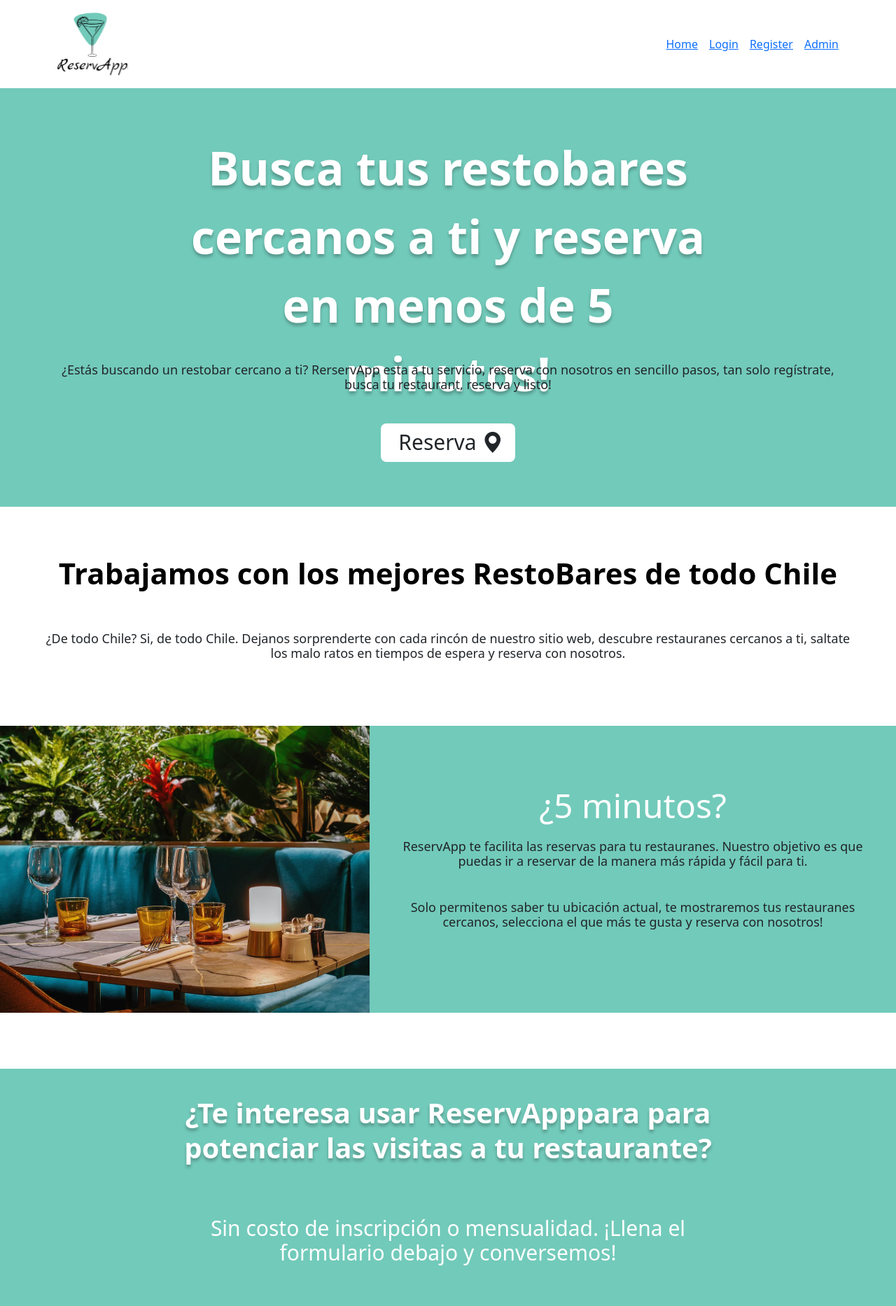
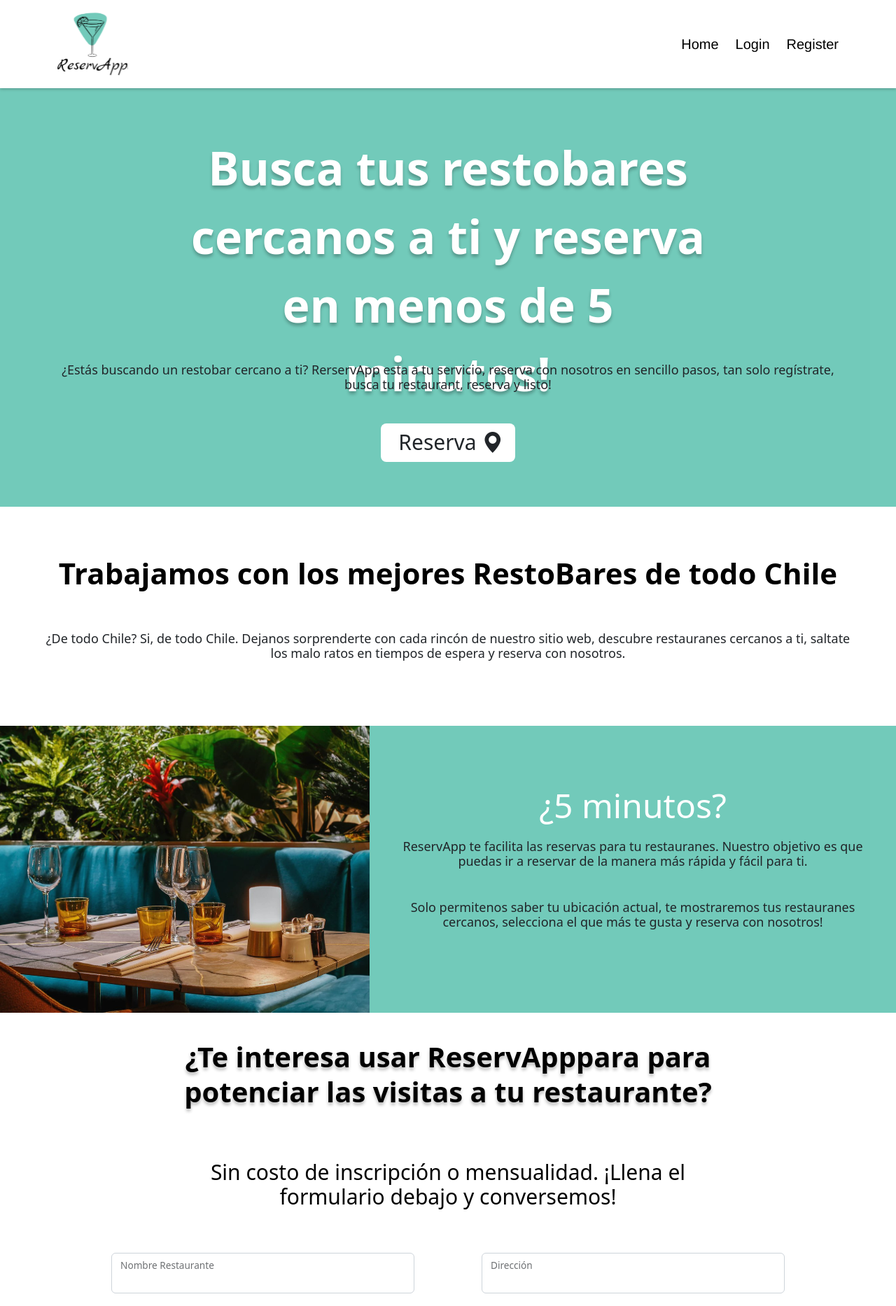
Before and after one commit to rmastudillo/KRTeam, a Vue app: page / in a window 1280 px wide. Shown: the top 1866 px of the page at 70% size. Built offline with nearby package versions, Linux system fonts and the light colour scheme.

Commit message:
feat: user store and ui changes

```diff
--- a/package.json
+++ b/package.json
@@ -13,6 +13,7 @@
   "dependencies": {
     "@types/bootstrap": "^5.2.6",
     "@vue-leaflet/vue-leaflet": "^0.9.0",
+    "@vueuse/shared": "^10.2.1",
     "bootstrap": "^5.2.3",
     "bootstrap-icons": "^1.10.5",
     "leaflet": "^1.9.4",
--- a/src/components/home/components/TitleSection.vue
+++ b/src/components/home/components/TitleSection.vue
@@ -41,7 +41,7 @@ const handleSubmit = (e: any) => {
       ratos en tiempos de espera y reserva con nosotros.
     </h3>
   </div>
-  <div class="flex flex-col lg:flex-row lg:max-h-min">
+  <div class="flex flex-col lg:flex-row lg:max-h-min w-full">
     <div class="inline-flex justify-center">
       <img :src="restobarLanding" alt="My SVG Image" />
     </div>
@@ -58,7 +58,6 @@ const handleSubmit = (e: any) => {
       </h3>
     </div>
   </div>
-  <div class="bg-white w-full h-[10vh]"></div>
   <div class="form-main-container">
     <h2 class="form-title">
       ¿Te interesa usar ReservApppara para potenciar las visitas a tu
@@ -82,12 +81,12 @@ const handleSubmit = (e: any) => {
           <label :for="campo.id">{{ campo.label }}</label>
         </div>
       </div>
-      <div class="inline-flex w-full justify-center px-[5%] lg:px-[10%]">
+      <div class="inline-flex w-full justify-center px-[5%] lg:px-[10%] mt-10">
         <button
           type="submit"
-          class="btn bg-white btn-lg text-center w-full lg:w-1/2"
+          class="bg-blue-500 hover:bg-blue-700 text-white font-bold py-2 px-4 rounded"
         >
-          <span class="mx-2 text-3xl">Enviar</span>
+          <span class="mx-3 text-2xl">Enviar</span>
         </button>
       </div>
     </form>
@@ -145,6 +144,7 @@ const handleSubmit = (e: any) => {
   flex-direction: column;
   align-items: center;
   gap: 1rem;
+  width: 100%;
 }
 
 @media screen and (min-width: 1024px) {
@@ -231,7 +231,8 @@ const handleSubmit = (e: any) => {
   gap: 1rem;
   padding-inline: 5%;
   padding-block: 10%;
-  background-color: #72caba;
+  background-color: #fff;
+  width: 100%;
 }
 
 @media screen and (min-width: 1024px) {
@@ -247,7 +248,7 @@ const handleSubmit = (e: any) => {
   font-size: 30px;
   line-height: 35px;
   text-align: center;
-  color: #ffffff;
+  color: #000;
   text-shadow: 0px 4px 4px rgba(0, 0, 0, 0.25);
 }
 
@@ -265,7 +266,7 @@ const handleSubmit = (e: any) => {
   font-size: 20px;
   line-height: 25px;
   text-align: center;
-  color: #ffffff;
+  color: #000;
 }
 
 @media screen and (min-width: 1024px) {
--- a/src/components/local_page/LocalPage.vue
+++ b/src/components/local_page/LocalPage.vue
@@ -67,7 +67,10 @@ onMounted(() => {
     <div id="mapid"></div>
   </div>
 
-  <div id="container-local" class="flex flex-col lg:flex-row lg:max-h-min">
+  <div
+    id="container-local"
+    class="flex flex-col lg:flex-row lg:max-h-min w-full"
+  >
     <div id="container-img" class="inline-flex justify-center">
       <img :src="imglocal" alt="My SVG Image" />
     </div>
@@ -103,6 +106,7 @@ onMounted(() => {
   align-items: center;
   margin: 15px;
   height: auto;
+  width: 100%;
 }
 
 #mapid {
--- a/src/components/login/LoginPage.vue
+++ b/src/components/login/LoginPage.vue
@@ -1,8 +1,11 @@
 <script lang="ts" setup>
+import { client } from "@/api/client";
+import { useUserStore } from "@/stores/userStore";
 import { ref } from "vue";
-import { useRouter } from 'vue-router';
+import { useRouter } from "vue-router";
 
 const router = useRouter();
+const userStore = useUserStore();
 let email = ref("");
 let password = ref("");
 
@@ -16,28 +19,33 @@ const login = async () => {
   data.append("scope", "");
   data.append("client_id", "");
   data.append("client_secret", "");
-
-  const response = await fetch(url, {
-    method: "POST",
-    headers: {
-      Accept: "application/json",
-      "Content-Type": "application/x-www-form-urlencoded",
-    },
-    body: data,
-  });
-
-  if (!response.ok) {
+  try {
+    const response = await client.post("/login", data, {
+      headers: {
+        "Content-Type": "application/x-www-form-urlencoded",
+      },
+    });
+    const responseData = response.data;
+    userStore.setToken(responseData.access_token);
+    userStore.setIsAppAdmin(responseData.is_superuser);
+    userStore.setIsRestobarAdmin(responseData.is_restobar_owner);
+    userStore.setIsLogged(true);
+    alert("Inicio de sesión exitoso!");
+    if (responseData.is_superuser) router.push({ name: "Admin" });
+    else {
+      router.push({ name: "Local" });
+    }
+  } catch {
     alert(
       "Hubo un problema con el inicio de sesión porfavor verifica los datos ingresados"
     );
-  } else {
-    alert("Inicio de sesión exitoso!");
-    router.push({ name: 'Local' });
   }
 };
 </script>
 <template>
-  <section class="vh-min-100">
+  <section
+    class="h-full w-full d-flex justify-content-center align-items-center"
+  >
     <div class="container-fluid h-custom">
       <div
         class="row d-flex justify-content-center align-items-center h-min-100"
@@ -98,7 +106,7 @@ const login = async () => {
               </button>
               <p class="small fw-bold mt-2 pt-1 mb-0">
                 ¿No tienes cuenta?
-                <router-link :to="{name: 'Register'}">
+                <router-link :to="{ name: 'Register' }">
                   <a href="#!" class="link-danger">Registrate</a>
                 </router-link>
               </p>
--- a/src/components/register/RegisterPage.vue
+++ b/src/components/register/RegisterPage.vue
@@ -1,7 +1,11 @@
 <script lang="ts" setup>
+import { client } from "@/api/client";
+import { useUserStore } from "@/stores/userStore";
 import { ref } from "vue";
+import { useRouter } from "vue-router";
 
-
+const router = useRouter();
+const userStore = useUserStore();
 let name = ref("");
 let email = ref("");
 let password = ref("");
@@ -13,30 +17,31 @@ const register = async () => {
     return;
   }
 
-  const response = await fetch(
-    `http://35.232.169.75/api/v1/signup?email=${email.value}&full_name=${name.value}&password=${password.value}`,
-    {
-      method: "POST",
-      headers: {
-        "Content-Type": "application/json",
-      },
-      body: JSON.stringify({
-        email: email.value,
-        full_name: name.value,
-        password: password.value,
-      }),
+  try {
+    const response = await client.post(
+      `/signup?email=${email.value}&full_name=${name.value}&password=${password.value}`,
+      {
+        headers: {
+          "Content-Type": "application/x-www-form-urlencoded",
+        },
+      }
+    );
+    userStore.setToken(response.data.access_token);
+    userStore.setIsAppAdmin(response.data.is_superuser);
+    userStore.setIsRestobarAdmin(response.data.is_restobar_owner);
+    userStore.setIsLogged(true);
+    alert("Registro exitoso!");
+    if (response.data.is_superuser) router.push({ name: "Admin" });
+    else {
+      router.push({ name: "Local" });
     }
-  );
-
-  if (!response.ok) {
-    alert("Hubo un problema con el registro");
-  } else {
+  } catch {
     alert("Registro exitoso!");
   }
 };
 </script>
 <template>
-  <section class="vh-min-100" style="background-color: #eee">
+  <section class="vh-min-100 w-full" style="background-color: #eee">
     <div id="container-register" class="container h-min-100">
       <div class="row d-flex justify-content-center align-items-center h-100">
         <div class="col-lg-12 col-xl-11">
@@ -47,7 +52,6 @@ const register = async () => {
                   <p class="text-center h1 fw-bold mb-5 mx-1 mx-md-4 mt-4">
                     Sign up
                   </p>
-
 
                   <form class="mx-1 mx-md-4">
                     <div class="d-flex flex-row align-items-center mb-4">
@@ -108,15 +112,14 @@ const register = async () => {
                           >Repite tu Contraseña</label
                         >
                       </div>
-
                     </div>
 
                     <div
-                      class="d-flex justify-content-center mx-4 mb-3 mb-lg-4"
+                      class="d-flex justify-content-center mx-4 mb-3 mb-lg-4 gap-2"
                     >
-                    <p class="small fw-bold mt-2 pt-1 mb-0">
+                      <p class="small fw-bold mt-2 pt-1 mb-0">
                         ¿Tienes cuenta?
-                        <router-link :to="{name: 'Login'}">
+                        <router-link :to="{ name: 'Login' }">
                           <a href="#!" class="link-danger">Iniciar Sesión</a>
                         </router-link>
                       </p>
--- a/src/layouts/MainLayout.vue
+++ b/src/layouts/MainLayout.vue
@@ -6,7 +6,9 @@ import { RouterView } from "vue-router";
 <template>
   <div class="min-h-screen flex flex-col">
     <Nav />
-    <main class="mb-4 flex-grow-1 w-full">
+    <main
+      class="mb-0 flex-grow-1 w-full h-full d-flex flex-col justify-content-center align-items-center"
+    >
       <RouterView />
     </main>
   </div>
--- a/src/layouts/Nav.vue
+++ b/src/layouts/Nav.vue
@@ -3,43 +3,74 @@ import krteamlogo from "@/assets/img/krteamlogo.svg";
 import { routes } from "@/router";
 import { computed } from "vue";
 import { useRouter } from "vue-router";
+import { useUserStore } from "@/stores/userStore";
+import { storeToRefs } from "pinia";
 
 const siteUrl = import.meta.env.VITE_BUILD_ADDRESS;
 const router = useRouter();
 const activeRoute = computed(() => router.currentRoute.value.path);
 const isActive = (path: string) => path === activeRoute.value;
+const userStore = storeToRefs(useUserStore());
+const userIsLogged = userStore.isLogged;
+const userIsAppAdmin = userStore.isAppAdmin;
+
+const logoutAndRedirect = () => {
+  useUserStore().logout();
+  router.push({ name: "Home" });
+};
 </script>
 <template>
-  <div class="container">
-    <nav class="navbar flex flex-row justify-between">
+  <nav class="navbar flex flex-row justify-between">
+    <div class="container">
       <router-link
-        :to="routes[0].path"
+        :to="
+          userIsLogged
+            ? userIsAppAdmin
+              ? { name: 'Admin' }
+              : { name: 'Local' }
+            : { name: 'Home' }
+        "
         class="navbar-brand d-flex align-items-center text-decoration-none"
       >
-        <img :src="krteamlogo" alt="asdas" />
+        <img :src="krteamlogo" alt="logo" />
       </router-link>
-      <div class="flex flex-row flex-nowrap gap-3">
-        <router-link :to="{name: 'Home'}">
-          <div>Home</div>
+      <div class="flex flex-row flex-nowrap gap-4">
+        <router-link
+          :to="
+            userIsLogged
+              ? userIsAppAdmin
+                ? { name: 'Admin' }
+                : { name: 'Local' }
+              : { name: 'Home' }
+          "
+        >
+          <span class="link">Home</span>
         </router-link>
-        <router-link :to="{name: 'Login'}">
-          <div>Login</div>
-        </router-link>
-        <router-link :to="{name: 'Register'}">
-          <div>Register</div>
-        </router-link>
-        <router-link :to="{name: 'Admin'}">
-          <div>
-            Admin
-          </div>
-        </router-link>
+        <!-- Mostrar solo si el usuario está logeado -->
+        <div class="link" v-if="userIsLogged" @click="logoutAndRedirect">
+          Logout
+        </div>
+        <template v-else>
+          <!-- Mostrar solo si el usuario NO está logeado -->
+          <router-link :to="{ name: 'Login' }">
+            <div class="link">Login</div>
+          </router-link>
+          <router-link :to="{ name: 'Register' }">
+            <div class="link">Register</div>
+          </router-link>
+        </template>
       </div>
-    </nav>
-  </div>
+    </div>
+  </nav>
 </template>
 <style lang="scss" scoped>
 ul {
   list-style: none;
+}
+
+nav {
+  width: 100%;
+  box-shadow: 0 2px 4px 0 rgba(0, 0, 0, 0.2);
 }
 .search-block {
   background: #72caba;
@@ -50,5 +81,26 @@ ul {
   color: white;
   text-align: start;
   align-items: center;
+  gap: 10px;
+}
+
+.link {
+  color: #000;
+  text-decoration: none;
+  font-size: 20px;
+  font-family: Helvetica, sans-serif;
+}
+.link:hover {
+  color: #0074d9;
+  text-decoration: none;
+  cursor: pointer;
+}
+
+a:link {
+  text-decoration: none;
+}
+
+a:visited {
+  text-decoration: none;
 }
 </style>
--- a/src/main.ts
+++ b/src/main.ts
@@ -8,13 +8,17 @@ import "@/assets/styles/tailwind.css";
 import "bootstrap-icons/font/bootstrap-icons.css";
 import "bootstrap/dist/css/bootstrap.min.css";
 import "bootstrap/dist/js/bootstrap.js";
+import { useUserStore } from "./stores/userStore";
 
 const app = createApp(App);
 
 // USE PINIA
 const pinia = createPinia();
 pinia.use(piniaPluginPersistedstate);
+
 app.use(pinia);
 app.use(router);
 
+const userStore = useUserStore();
+userStore.loadFromLocalStorage();
 app.mount("#app");
--- /dev/null
+++ b/src/stores/userStore.ts
@@ -0,0 +1,72 @@
+import { defineStore } from "pinia";
+
+export const useUserStore = defineStore({
+  id: "user",
+  state: () => ({
+    userToken: "",
+    userIsAppAdmin: false,
+    userIsRestobarAdmin: false,
+    userIsLoggedIn: false,
+  }),
+  getters: {
+    getToken(): string {
+      return this.userToken;
+    },
+    isAppAdmin(): boolean {
+      return this.userIsAppAdmin;
+    },
+    isRestobarAdmin(): boolean {
+      return this.userIsRestobarAdmin;
+    },
+    isLogged(): boolean {
+      return this.userIsLoggedIn;
+    },
+  },
+  actions: {
+    setToken(userToken: string): void {
+      this.userToken = userToken;
+      localStorage.setItem("userToken", userToken);
+    },
+    setIsAppAdmin(value: boolean): void {
+      this.userIsAppAdmin = value;
+      localStorage.setItem("userIsAppAdmin", value.toString());
+    },
+    setIsRestobarAdmin(value: boolean): void {
+      this.userIsRestobarAdmin = value;
+      localStorage.setItem("userIsRestobarAdmin", value.toString());
+    },
+    setIsLogged(value: boolean): void {
+      this.userIsLoggedIn = value;
+      localStorage.setItem("userIsLoggedIn", value.toString());
+    },
+    loadFromLocalStorage(): void {
+      const userToken = localStorage.getItem("userToken");
+      userToken ? this.setToken(userToken) : this.setToken("");
+
+      const userIsAppAdmin = localStorage.getItem("userIsAppAdmin");
+      userIsAppAdmin === "true"
+        ? this.setIsAppAdmin(true)
+        : this.setIsAppAdmin(false);
+
+      const userIsRestobarAdmin = localStorage.getItem("userIsRestobarAdmin");
+      userIsRestobarAdmin === "true"
+        ? this.setIsRestobarAdmin(true)
+        : this.setIsRestobarAdmin(false);
+
+      const userIsloggedIn = localStorage.getItem("userIsLoggedIn");
+      userIsloggedIn === "true"
+        ? this.setIsLogged(true)
+        : this.setIsLogged(false);
+    },
+    logout(): void {
+      this.setToken("");
+      this.setIsAppAdmin(false);
+      this.setIsRestobarAdmin(false);
+      this.setIsLogged(false);
+      localStorage.removeItem("userToken");
+      localStorage.removeItem("userIsAppAdmin");
+      localStorage.removeItem("userIsRestobarAdmin");
+      localStorage.removeItem("userIsLoggedIn");
+    },
+  },
+});
--- a/src/utils/constants.ts
+++ b/src/utils/constants.ts
@@ -1,3 +1,3 @@
 export const API_HOST =
-  import.meta.env.VITE_API_HOST_URL || "http://localhost:8000";
+  import.meta.env.VITE_API_HOST_URL || "http://35.232.169.75/api/v1/";
 // Aquí va la url del backend, o del apihost,n este caso por defecto es localhost:8000
```
Also changed, not shown: index.html (+6 -3 lines), src/components/admin_page/AdminPage.vue (+61 -42 lines), 2 other files (tests, documents, lock files or other folders).
